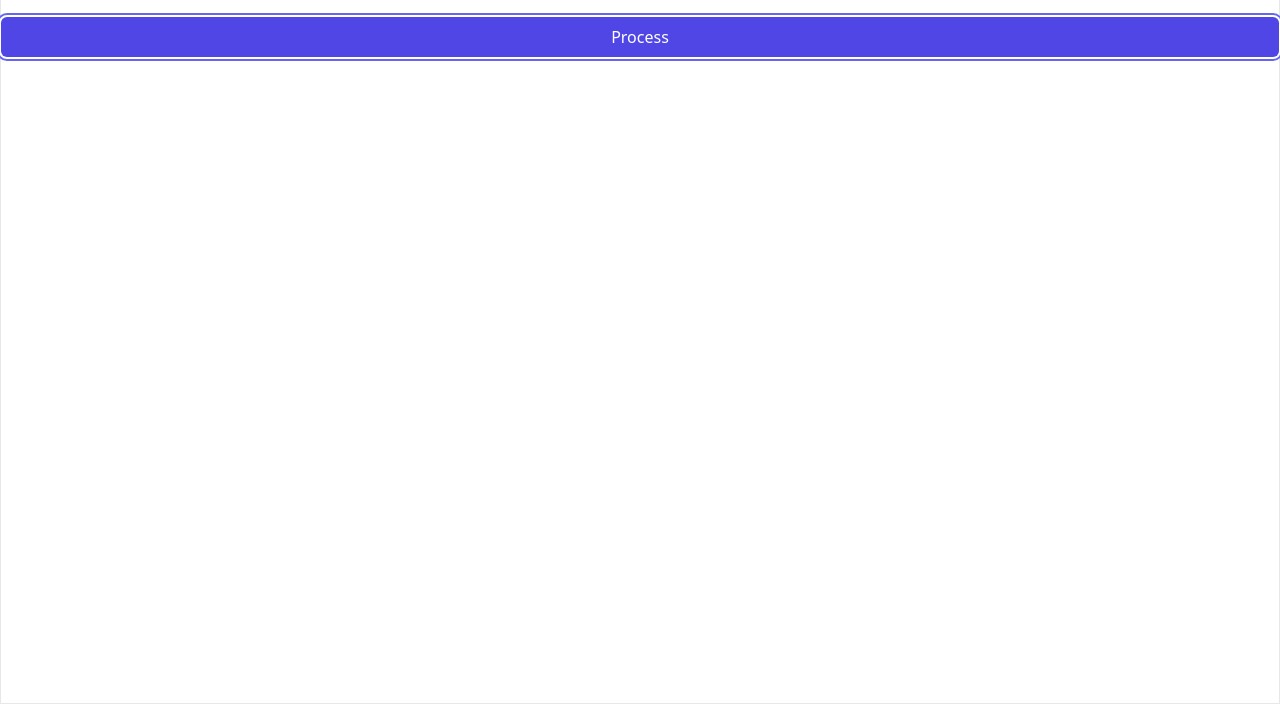
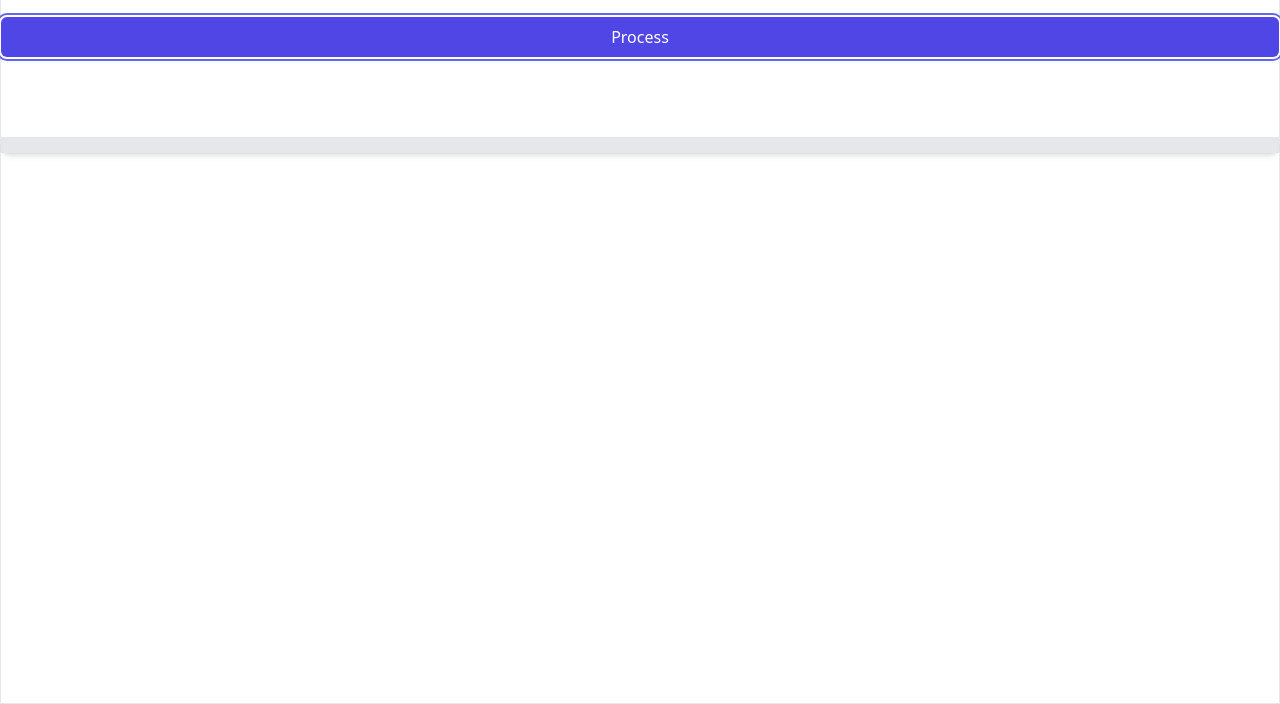
Before and after one commit to FarrelAD/JavaScript-Linear-Regression-Model, a website: page src/web/index.html in a window 1280 px wide. Both pictures are taken after a click on the input "Process". Shown: the part 96-800 px from the top of the page. Drawn offline with nearby package versions, Linux system fonts and the light colour scheme; a web font is replaced by a local one.

Commit message:
add preview csv file content in web

```diff
--- a/src/web/index.html
+++ b/src/web/index.html
@@ -30,6 +30,10 @@
             <input type="submit" value="Process"
                 class="w-full mt-5 bg-indigo-600 text-white py-2 px-4 rounded-md hover:bg-indigo-700 focus:outline-none focus:ring-2 focus:ring-indigo-500 focus:ring-offset-2">
         </form>
+
+        <div id="preview-data-container" style="display: none; margin-top: 5rem;">
+
+        </div>
     </main>
 
     <script src="script.js"></script>
--- a/src/web/script.js
+++ b/src/web/script.js
@@ -1,8 +1,45 @@
 const dataForm = document.getElementById('data-form')
+const previewData = document.getElementById('preview-data-container')
 
 dataForm.addEventListener('submit', function(e) {
     e.preventDefault()
 
-    console.log('data!')
-    console.log(this)
+    const formData = new FormData(this)
+    const file = formData.get('data')
+
+    const reader = new FileReader()
+
+    reader.onload = (e) => {
+        const fileContent = e.target.result
+        const rows = fileContent.split(/[\r\n]+/).map(row => row.split(','))
+        previewData.style.display = 'block'
+
+        let previewedTable = `
+        <table class="min-w-full table-auto bg-white shadow-md rounded-lg">
+            <thead class="bg-gray-200 rounded-t-lg">
+                <tr>
+        `
+
+        for (const item of rows.shift()) {
+            previewedTable += `<td class="px-4 py-2 text-left text-sm font-semibold text-gray-700">${item}</td>`
+        }
+
+        previewedTable += `
+                </tr>
+            </thead>
+        `
+
+        for (const row of rows) {
+            previewedTable += `<tr>`
+            for (const item of row) {
+                previewedTable += `<td>${item}</td>`
+            }
+            previewedTable += `</tr>`
+
+        }
+
+        previewData.innerHTML = previewedTable
+    }
+
+    reader.readAsText(file)
 })
```
